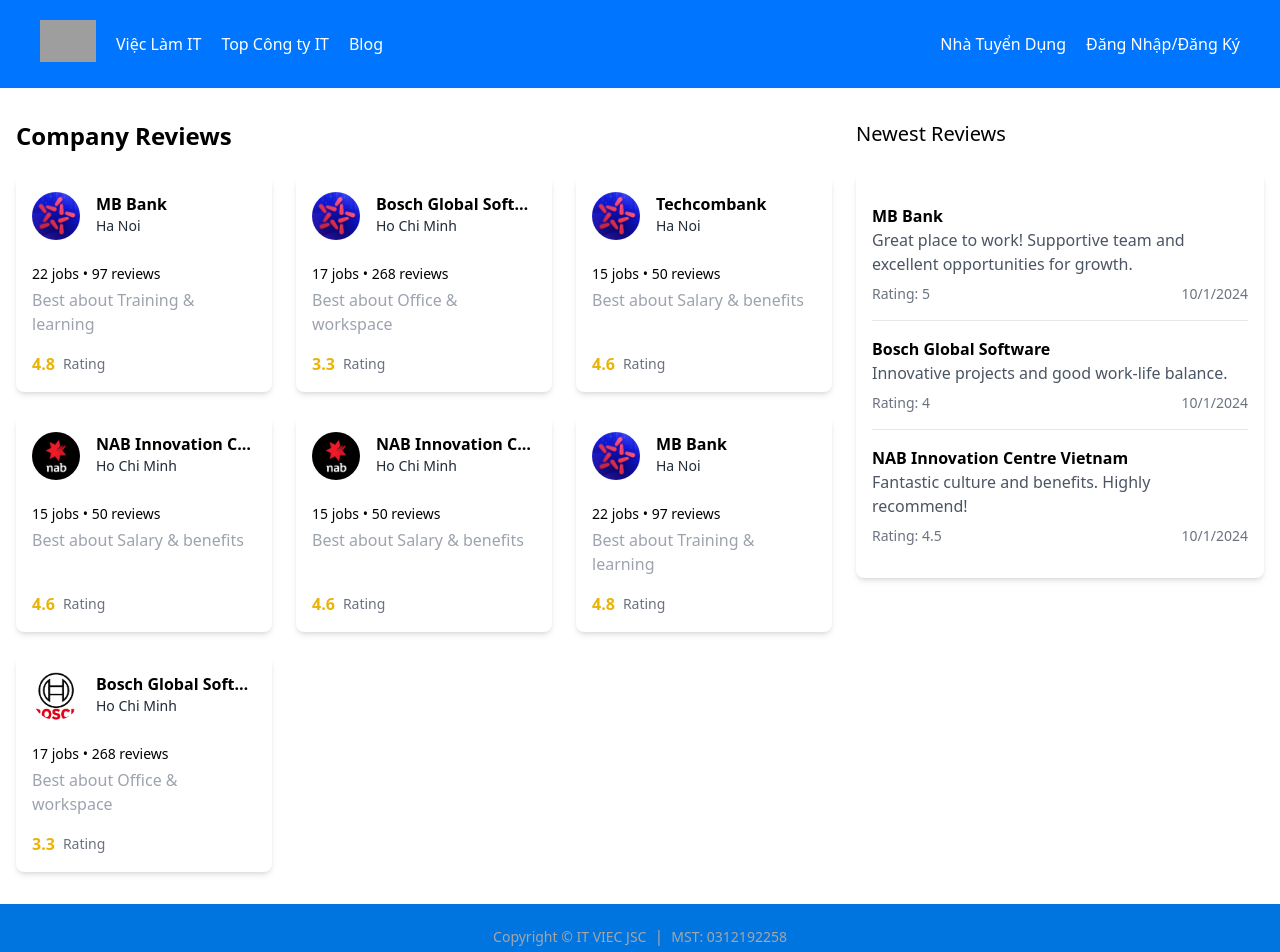
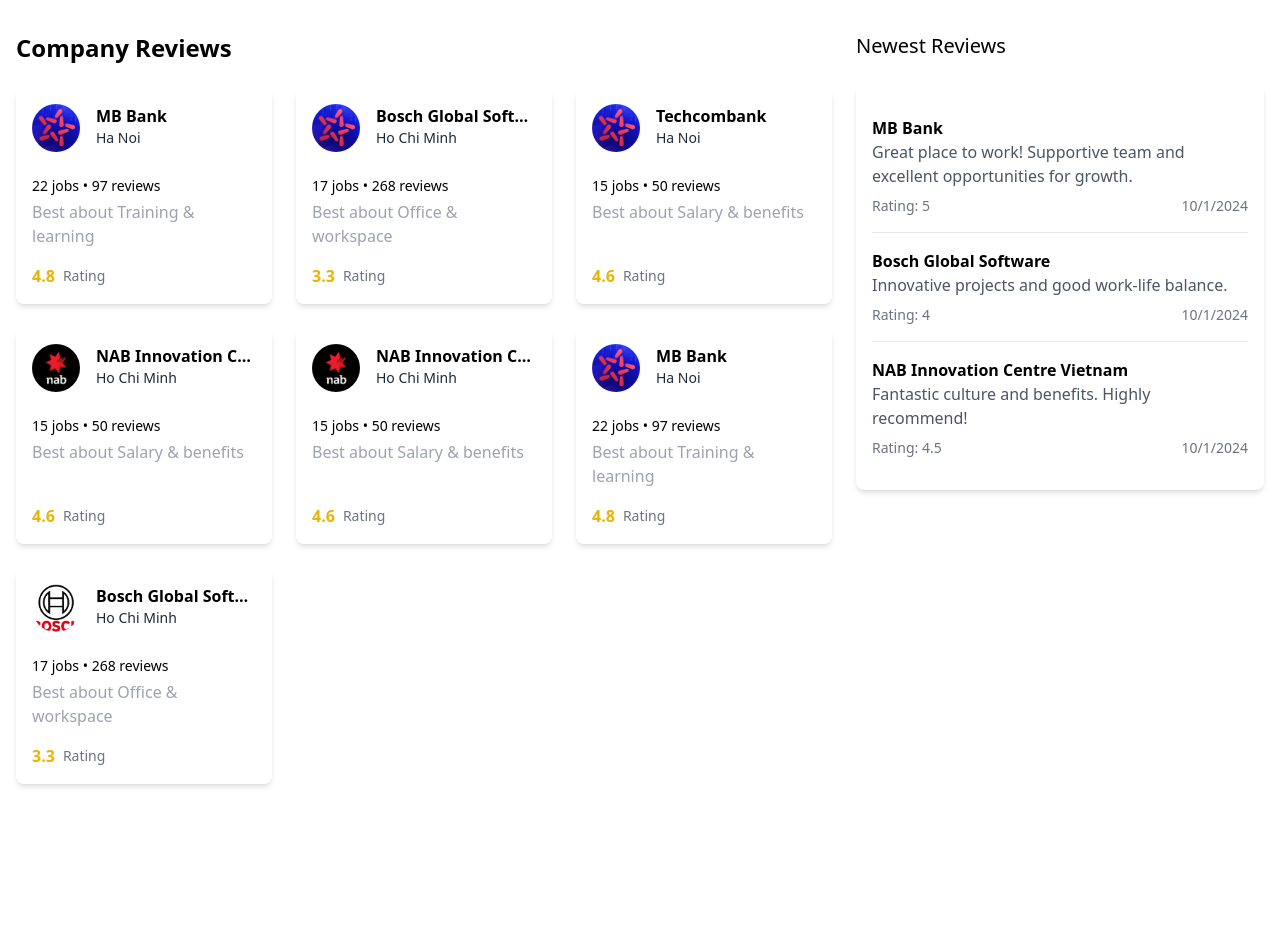
Before and after one commit to nguynthuhigh/it-connected-fe, a React (Vite) app: page /company-review in a window 1280 px wide. Shown: the top 952 px of the page. After the commit the page ends 816 px from the top, so only its background shows below. Built offline with nearby package versions, Linux system fonts and the light colour scheme; grey boxes are pictures that could not be loaded.

Commit message:
remove footer and header from admin components

```diff
--- a/src/client/pages/company/company-review.tsx
+++ b/src/client/pages/company/company-review.tsx
@@ -1,9 +1,7 @@
 import React from 'react';
-import Header from '../../../admin/components/homepage/header';
-import Footer from '../../../admin/components/homepage/footer';
-import mbBank from '../../../admin/assets/png/mbbank-logo.png';
-import Bosch from '../../../admin/assets/png/bosch.png';
-import NAB from '../../../admin/assets/png/NAB.png';
+import mbBank from '../../assets/png/mbbank-logo.png';
+import Bosch from '../../assets/png/bosch.png';
+import NAB from '../../assets/png/NAB.png';
 import CompanyList from '../../components/company/company-review-list';
 import NewestReviews from '../../components/company/newest-review-list';
 
@@ -95,7 +93,6 @@ const companies = [
   const CompanyReviews: React.FC = () => {
   return (
     <div>
-      <Header />
       <div className="max-w-7xl mx-auto px-4 py-8">
         <div className="flex flex-col lg:flex-row lg:space-x-6">
           <div className="w-full lg:w-2/3 mb-8 lg:mb-0">
@@ -108,7 +105,6 @@ const companies = [
           </div>
         </div>
       </div>
-      <Footer />
     </div>
   );
 };
```
